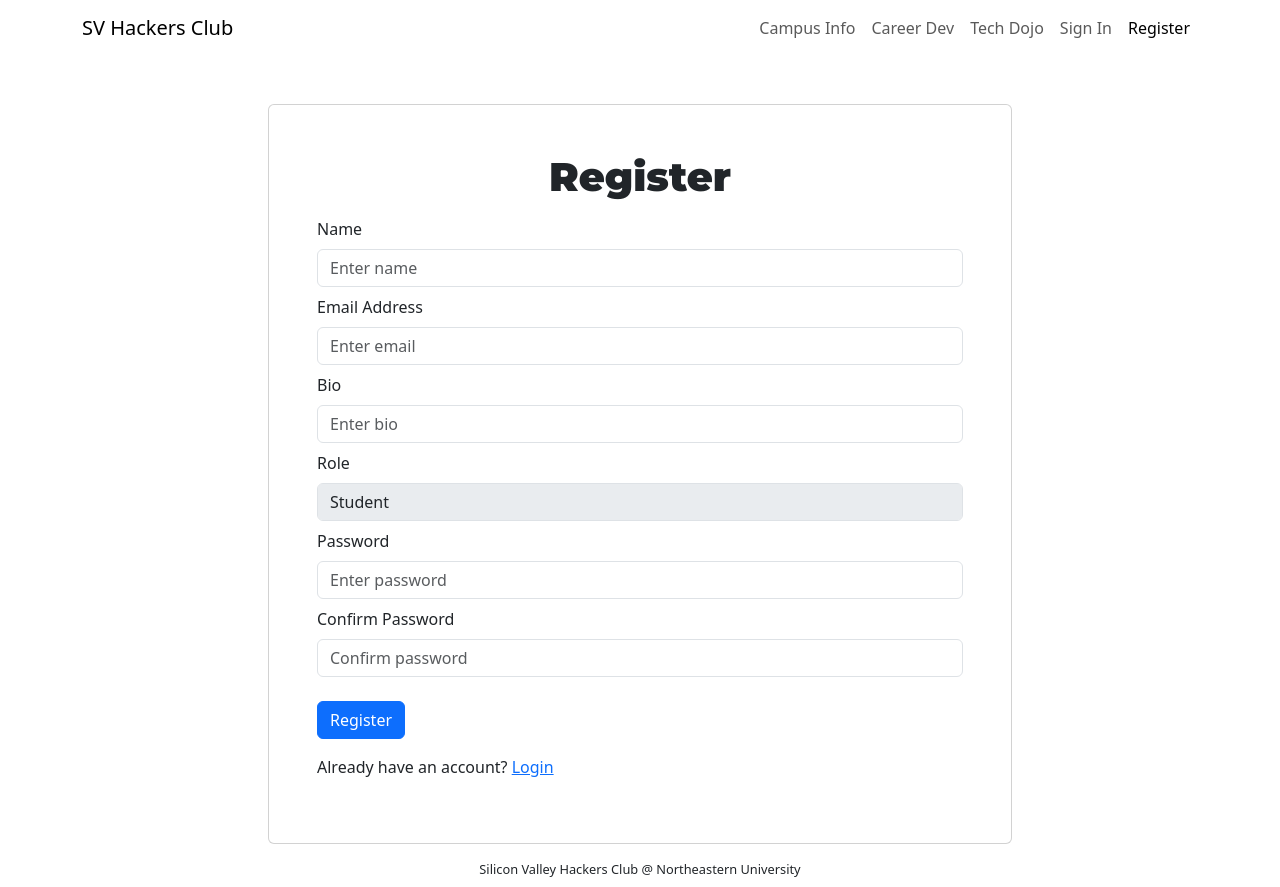
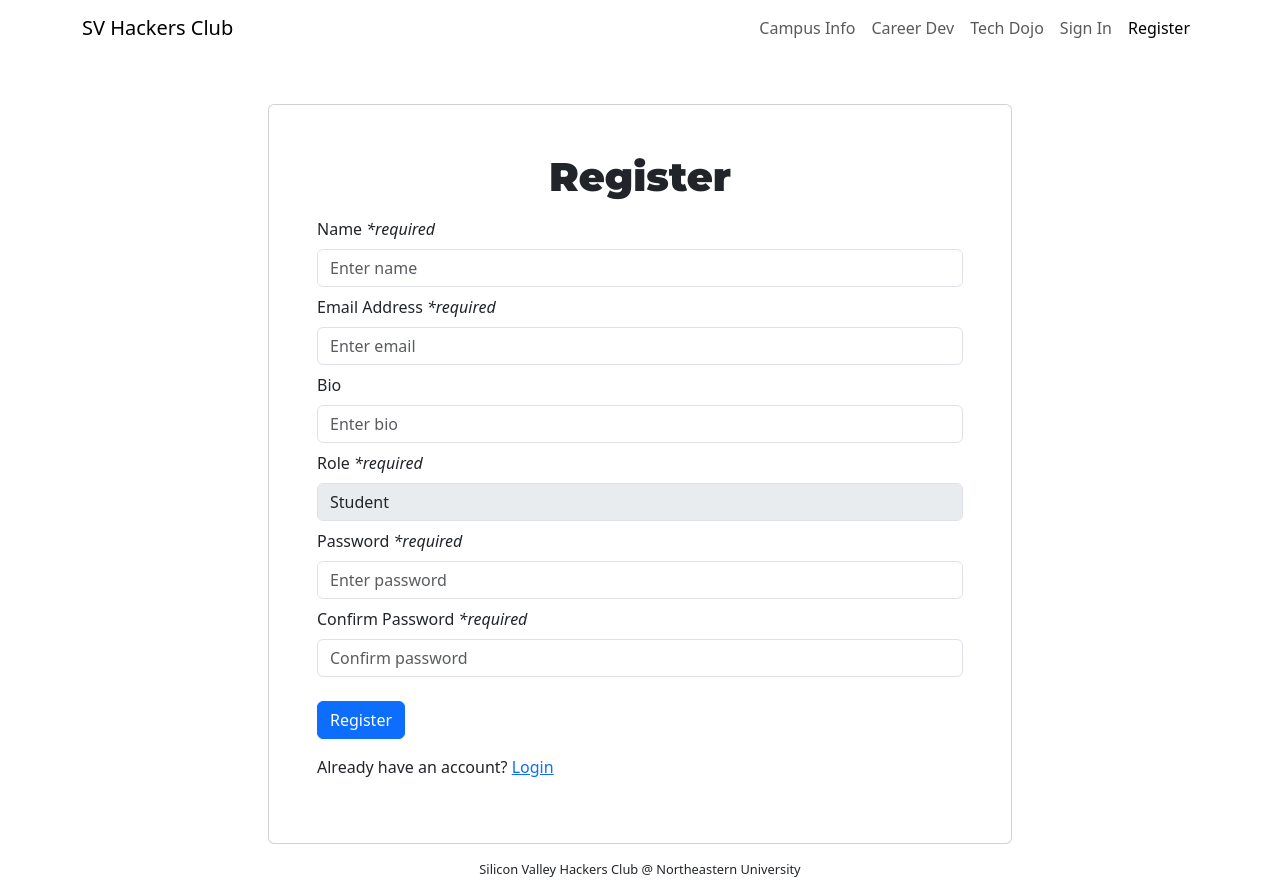
Before and after one commit to hackersclubsv/hackersclub-frontend-django, a React (Create React App) app: page /register in a window 1280 px wide. Built offline with nearby package versions, Linux system fonts and the light colour scheme.

Commit message:
update register form, tiny fix on Hero component

```diff
--- a/src/components/common/Hero.tsx
+++ b/src/components/common/Hero.tsx
@@ -1,42 +1,39 @@
-import { Container, Row, Col } from "react-bootstrap"
-import { welcomeimage } from "../../static_data/welcome"
-import { welcomemessage } from "../../static_data/welcome"
+import { Container, Row, Col } from 'react-bootstrap';
+import { welcomeimage } from '../../static_data/welcome';
+import { welcomemessage } from '../../static_data/welcome';
 
-import { useSelector } from "react-redux"
+import { useSelector } from 'react-redux';
+import PostList from './PostList';
+import { exampleposts } from '../../static_data/exampleposts';
 
 const Hero = () => {
-  const { userInfo } = useSelector((state : any) => state.auth);
+  const { userInfo } = useSelector((state: any) => state.auth);
 
   return (
-    <Container className='my-5'>
-      <h1>Welcome to Silicon Valley Hackers Club!</h1>
-      {userInfo && (
-        <Container>
-        <Row className='justify-content-md-center mt-5'>
-          <h2>Latest Posts</h2>
-          <Col xs={12} md={12} className='card py-2 my-2'>
-            <p>Post 1</p>
-            <p>Post 2</p>
-            <p>Post 3</p>
+    <Container className="my-5">
+      <Container>
+        <h2>Welcome to Silicon Valley Hackers Club!</h2>
+        <Row className="justify-content-md-center mt-5">
+          <Col xs={6} md={4} className="card p-5 my-2">
+            <img src={welcomeimage} alt="welcome" className="img-fluid" />
+          </Col>
+          <Col xs={6} md={8} className="card p-5 my-2">
+            {welcomemessage.map((message) => (
+              <p key={message}>{message}</p>
+            ))}
           </Col>
         </Row>
       </Container>
+      {userInfo && (
+        <Container>
+          <Row className="justify-content-md-center mt-5">
+            <h2>Latest Posts</h2>
+            <PostList postlist={exampleposts} />
+          </Row>
+        </Container>
       )}
-      <Container>
-      <Row className='justify-content-md-center mt-5'>
-        <Col xs={6} md={4} className='card p-5 my-2'>
-          <img src={welcomeimage} alt="welcome" className="img-fluid" />
-        </Col>
-        <Col xs={6} md={8} className='card p-5 my-2'>
-          {welcomemessage.map((message) => (
-            <p key={message}>{message}</p>
-          ))}
-        </Col>
-      </Row>
-      </Container>
+    </Container>
+  );
+};
 
-    </Container>
-  )
-}
-
-export default Hero
+export default Hero;
--- a/src/pages/Register.tsx
+++ b/src/pages/Register.tsx
@@ -38,12 +38,12 @@ const Register = () => {
         console.log(res);
         dispatch(setCredentials({ ...res }));
         navigate('/');
+        toast.success('Registered successfully');
       } catch (err: any) {
         err.data.username && toast.error(err.data.username[0]);
         err.data.email && toast.error(err.data.email[0]);
         err.data.password && toast.error(err.data.password[0]);
         err.data.bio && toast.error(err.data.bio[0]);
-
       }
     }
   };
@@ -53,22 +53,25 @@ const Register = () => {
       <h1>Register</h1>
       <Form onSubmit={submitHandler}>
         <Form.Group className="my-2" controlId="username">
-          <Form.Label>Name</Form.Label>
+          <Form.Label>Name<em> *required</em></Form.Label>
           <Form.Control
             type="text"
             placeholder="Enter name"
             value={username}
             onChange={(e) => setUserame(e.target.value)}
+            required
           ></Form.Control>
         </Form.Group>
 
         <Form.Group className="my-2" controlId="email">
-          <Form.Label>Email Address</Form.Label>
+          <Form.Label>Email Address<em> *required</em></Form.Label>
           <Form.Control
             type="email"
             placeholder="Enter email"
+            autoComplete="off"
             value={email}
             onChange={(e) => setEmail(e.target.value)}
+            required
           ></Form.Control>
         </Form.Group>
 
@@ -83,26 +86,33 @@ const Register = () => {
         </Form.Group>
 
         <Form.Group className="my-2" controlId="role">
-          <Form.Label>Role</Form.Label>
-          <Form.Control type="text" value="Student" disabled></Form.Control>
+          <Form.Label>Role<em> *required</em></Form.Label>
+          <Form.Control
+            type="text"
+            value="Student"
+            readOnly
+            disabled
+          ></Form.Control>
         </Form.Group>
 
         <Form.Group className="my-2" controlId="password">
-          <Form.Label>Password</Form.Label>
+          <Form.Label>Password<em> *required</em></Form.Label>
           <Form.Control
             type="password"
             placeholder="Enter password"
             value={password}
             onChange={(e) => setPassword(e.target.value)}
+            required
           ></Form.Control>
         </Form.Group>
         <Form.Group className="my-2" controlId="confirmPassword">
-          <Form.Label>Confirm Password</Form.Label>
+          <Form.Label>Confirm Password<em> *required</em></Form.Label>
           <Form.Control
             type="password"
             placeholder="Confirm password"
             value={confirmPassword}
             onChange={(e) => setConfirmPassword(e.target.value)}
+            required
           ></Form.Control>
         </Form.Group>
 
```
